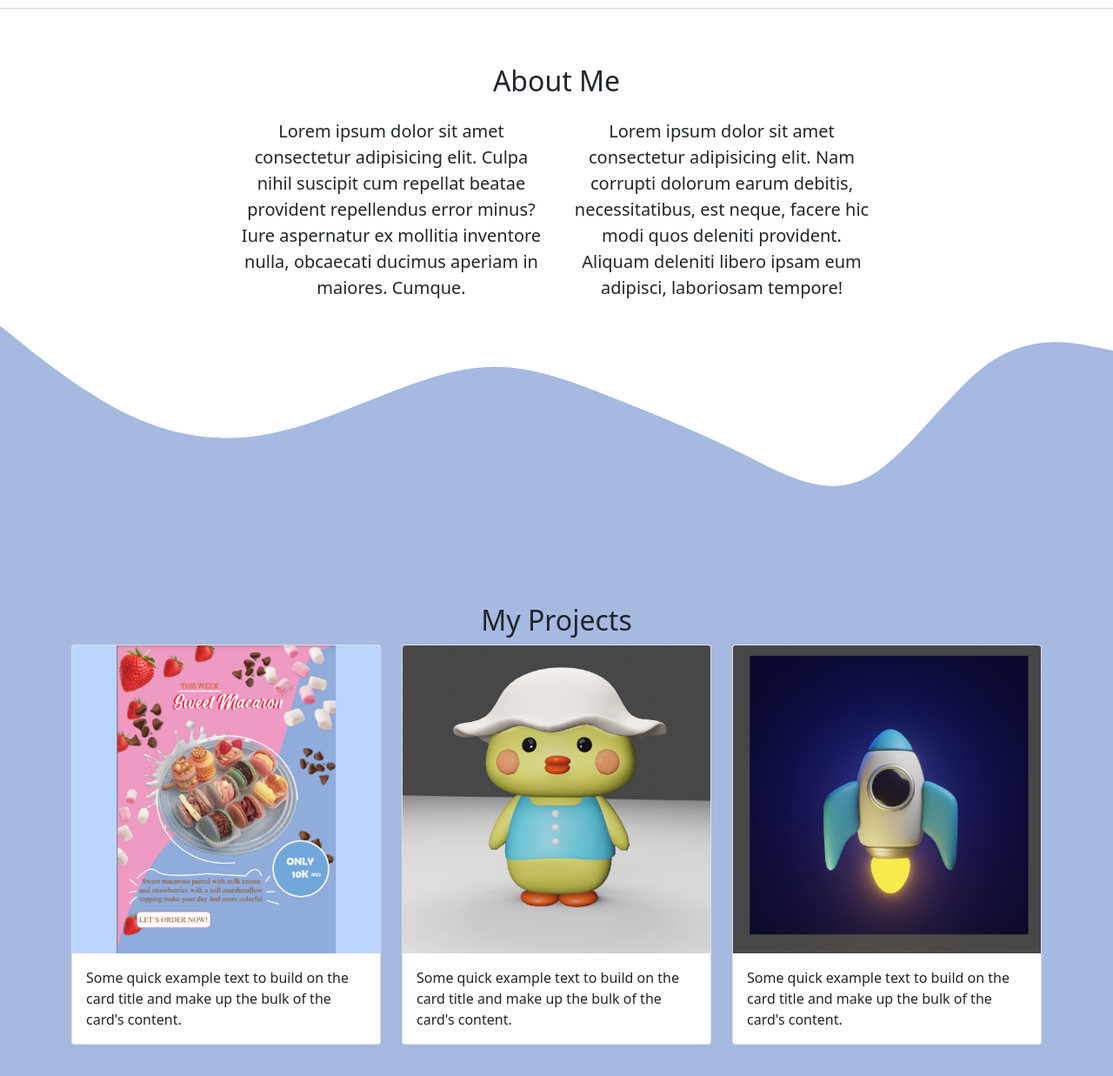
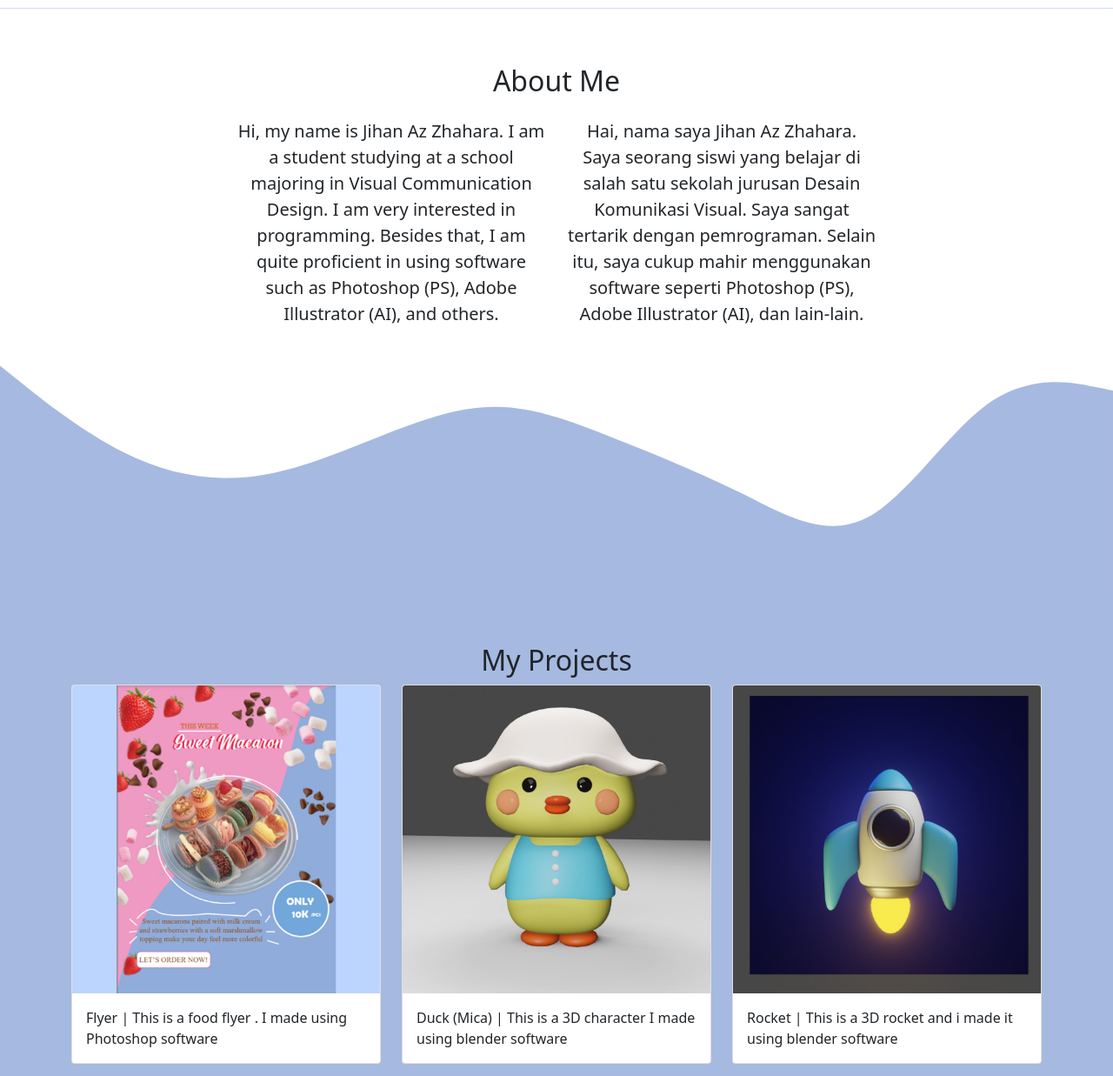
Before and after one commit to Meerathanasia/jihanazzhahara.github.io, a plain HTML site: page index.html in a window 1280 px wide. Shown: the part 660-1897 px from the top of the page at 87% size. Drawn offline with nearby package versions, Linux system fonts and the light colour scheme.

Commit message:
first commit

```diff
--- a/index.html
+++ b/index.html
@@ -60,11 +60,13 @@
           </div>
         </div>
         <div class="row justify-content-center fs-5 text-center">
-          <div class="col-md-4">
-            Lorem ipsum dolor sit amet consectetur adipisicing elit. Culpa nihil suscipit cum repellat beatae provident repellendus error minus? Iure aspernatur ex mollitia inventore nulla, obcaecati ducimus aperiam in maiores. Cumque.
+          <div class="col-md-4 mb-3">
+            Hi, my name is Jihan Az Zhahara. I am a student studying at a school majoring in Visual Communication Design. I am very interested in programming. Besides that, I am quite proficient in using software such as Photoshop (PS),
+            Adobe Illustrator (AI), and others.
           </div>
           <div class="col-md-4">
-            Lorem ipsum dolor sit amet consectetur adipisicing elit. Nam corrupti dolorum earum debitis, necessitatibus, est neque, facere hic modi quos deleniti provident. Aliquam deleniti libero ipsam eum adipisci, laboriosam tempore!
+            Hai, nama saya Jihan Az Zhahara. Saya seorang siswi yang belajar di salah satu sekolah jurusan Desain Komunikasi Visual. Saya sangat tertarik dengan pemrograman. Selain itu, saya cukup mahir menggunakan software seperti
+            Photoshop (PS), Adobe Illustrator (AI), dan lain-lain.
           </div>
         </div>
       </div>
@@ -91,7 +93,7 @@
             <div class="card">
               <img src="img/projects/01.jpg" class="card-img-top" alt="01" />
               <div class="card-body">
-                <p class="card-text">Some quick example text to build on the card title and make up the bulk of the card's content.</p>
+                <p class="card-text">Flyer | This is a food flyer . I made using Photoshop software</p>
               </div>
             </div>
           </div>
@@ -99,7 +101,7 @@
             <div class="card">
               <img src="img/projects/02.jpg" class="card-img-top" alt="02" />
               <div class="card-body">
-                <p class="card-text">Some quick example text to build on the card title and make up the bulk of the card's content.</p>
+                <p class="card-text">Duck (Mica) | This is a 3D character I made using blender software</p>
               </div>
             </div>
           </div>
@@ -107,7 +109,7 @@
             <div class="card">
               <img src="img/projects/03.jpg" class="card-img-top" alt="03" />
               <div class="card-body">
-                <p class="card-text">Some quick example text to build on the card title and make up the bulk of the card's content.</p>
+                <p class="card-text">Rocket | This is a 3D rocket and i made it using blender software</p>
               </div>
             </div>
           </div>
@@ -162,7 +164,7 @@
     <!-- akhir contact  -->
 
     <!-- footer -->
-    <footer style="background-color: #0f3179" class="text-white text text-center pb-5">
+    <footer style="background-color: #0f3179" class="text-white text text-center pb-1">
       <p>Created with <i class="bi bi-balloon-heart-fill text-danger"></i> by <a href="https://www.instagram.com/ei.zeya/" class="text-white fw-bold">Jihan Az zhahara</a></p>
     </footer>
     <!-- akhir footer -->
--- a/style.css
+++ b/style.css
@@ -1,10 +1,12 @@
 .jumbotron {
   padding top: 2rem;
   background-color: #a6b9e0;
+
 }
 
 #Project{
   background-color: #a6b9e0;
+
 }
 
 section{
```
